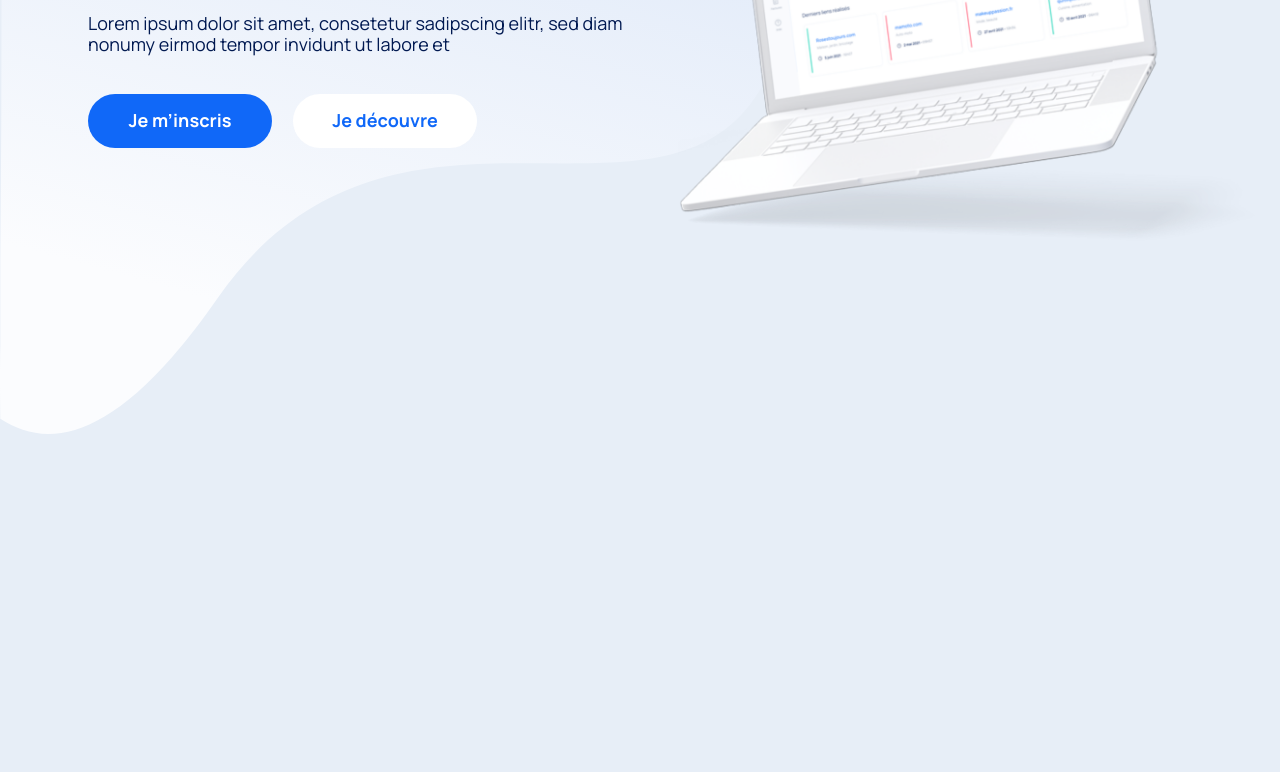
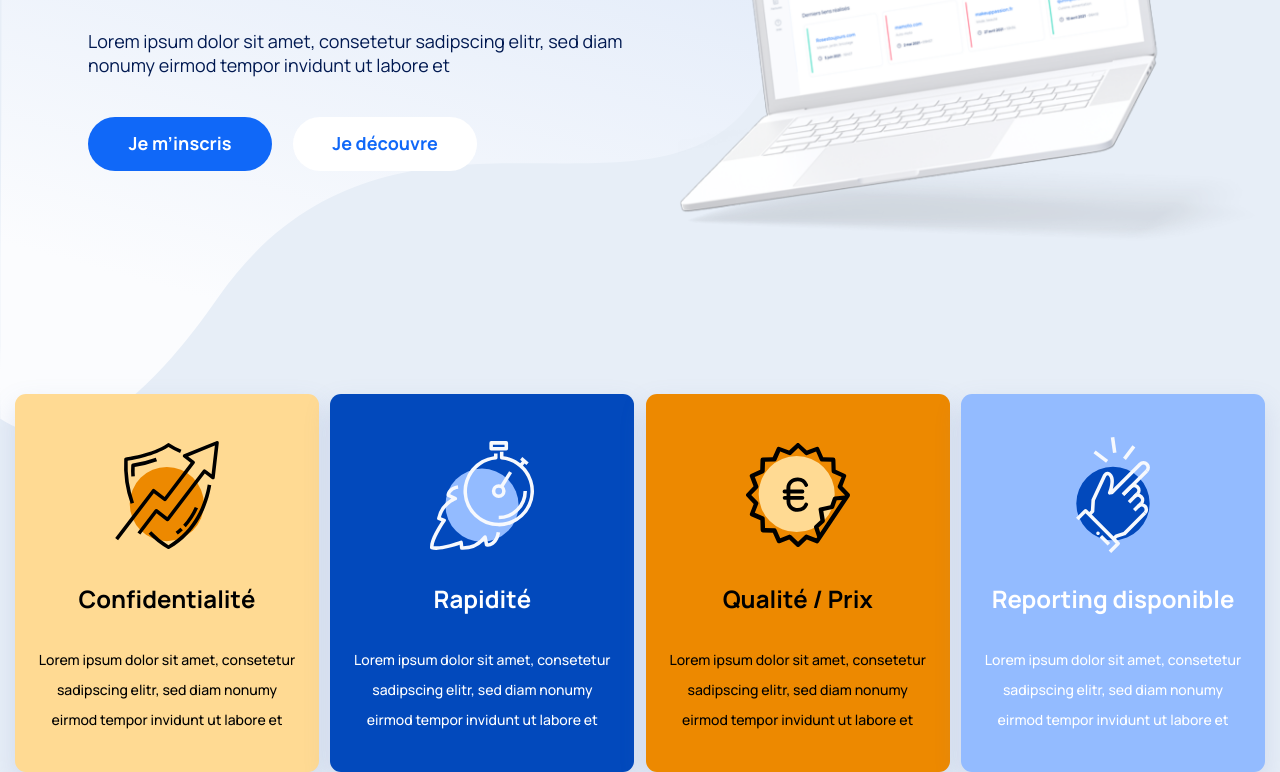
Before and after one commit to Dencho96/Linkay.io, a website: page app/index.html in a window 1280 px wide. Shown: the part 406-1178 px from the top of the page. Before the commit the page ends 900 px from the top, so only its background shows below. Drawn offline with nearby package versions, Linux system fonts and the light colour scheme.

Commit message:
added advantages section

```diff
--- a/app/index.html
+++ b/app/index.html
@@ -49,6 +49,8 @@
         </div>
     </header>
     <main class="main">
+
+
         <section class="hero">
             <div class="container">
                 <div class="hero__inner d-flex">
@@ -72,6 +74,52 @@
                 </div>
             </div>
         </section>
+
+        <section class="advantages">
+            <div class="container">
+                <div class="advantages__inner d-flex">
+                    <div class="advantages__item advantages__item--yellow">
+                        <div class="advantages__img" style="background-image: url('images/page-index/advantages-icon-1.svg');"></div>
+                        <div class="advantages__title">
+                            Confidentialité
+                        </div>
+                        <p class="advantages__text">
+                            Lorem ipsum dolor sit amet, consetetur sadipscing elitr, sed diam nonumy eirmod tempor invidunt ut labore et
+                        </p>
+                    </div>
+                    <div class="advantages__item advantages__item--blue">
+                        <div class="advantages__img" style="background-image: url('images/page-index/advantages-icon-2.svg');"></div>
+                        <div class="advantages__title">
+                            Rapidité
+                        </div>
+                        <p class="advantages__text">
+                            Lorem ipsum dolor sit amet, consetetur sadipscing elitr, sed diam nonumy eirmod tempor invidunt ut labore et
+                        </p>
+                    </div>
+                    <div class="advantages__item advantages__item--orange">
+                        <div class="advantages__img" style="background-image: url('images/page-index/advantages-icon-3.svg');"></div>
+                        <div class="advantages__title">
+                            Qualité / Prix
+                        </div>
+                        <p class="advantages__text">
+                            Lorem ipsum dolor sit amet, consetetur sadipscing elitr, sed diam nonumy eirmod tempor invidunt ut labore et
+                        </p>
+                    </div>
+                    <div class="advantages__item advantages__item--cyan">
+                        <div class="advantages__img" style="background-image: url('images/page-index/advantages-icon-4.svg');"></div>
+                        <div class="advantages__title">
+                            Reporting disponible
+                        </div>
+                        <p class="advantages__text">
+                            Lorem ipsum dolor sit amet, consetetur sadipscing elitr, sed diam nonumy eirmod tempor invidunt ut labore et
+                        </p>
+                    </div>
+                </div>
+            </div>
+        </section>
+
+
+
     </main>
     <footer class="footer">
 
--- a/app/scss/components/_header.scss
+++ b/app/scss/components/_header.scss
@@ -1,4 +1,9 @@
 .header {
+    position: fixed;
+    top: 0;
+    left: 0;
+    right: 0;
+    z-index: 10;
     background-color: rgba(white, 0.5);
 
     &__inner {
--- /dev/null
+++ b/app/scss/page-index/_advantages.scss
@@ -0,0 +1,57 @@
+.advantages {
+
+    &__inner {
+        justify-content: space-between;
+    }
+
+    &__item {
+        max-width: 304px;
+        width: 100%;
+        padding: 43px 20px 37px;
+        background-color: white;
+        box-shadow: 0px 11px 26px #708BC334;
+        border-radius: 11px;
+        text-align: center;
+
+        &--yellow {
+            background-color: #FFDA93;
+        }
+
+        &--blue {
+            background-color: #0249BC;
+        }
+
+        &--orange {
+            background-color: #ED8900;
+        }
+
+        &--cyan {
+            background-color: #93BBFF;
+        }
+
+        &:nth-child(even) {
+            color: white;
+        }
+    }
+
+    &__img {
+        margin: 0 auto 32px;
+        width: 104px;
+        height: 116px;
+        background-size: contain;
+        background-position: center;
+        background-repeat: no-repeat;
+    }
+
+    &__title {
+        margin-bottom: 32px;
+        font-size: 24px;
+        font-weight: 700;
+    }
+
+    &__text {
+        font-size: 14px;
+        line-height: 30px;
+        font-weight: 500;
+    }
+}
--- a/app/scss/page-index/_hero.scss
+++ b/app/scss/page-index/_hero.scss
@@ -1,5 +1,5 @@
 .hero {
-    padding-top: 79px;
+    padding-top: 179px;
     height: 100vh;
 
     &__box {
@@ -12,7 +12,7 @@
         max-width: 590px;
         width: 100%;
         font-size: 42px;
-        line-height: 52px;
+        line-height: 56px;
         color: $blue;
         font-weight: 700;
     }
@@ -59,6 +59,7 @@
         max-width: 570px;
         width: 100%;
         color: $dark-blue;
+        line-height: 24px;
     }
 
     &__links {
--- a/app/scss/style.scss
+++ b/app/scss/style.scss
@@ -8,3 +8,4 @@
 @import 'components/header';
 
 @import 'page-index/hero';
+@import 'page-index/advantages';
```
Also changed, not shown: app/css/style.min.css, app/images/page-index/advantages-icon-1.svg (added), app/images/page-index/advantages-icon-2.svg (added), app/images/page-index/advantages-icon-3.svg (added), app/images/page-index/advantages-icon-4.svg (added).
